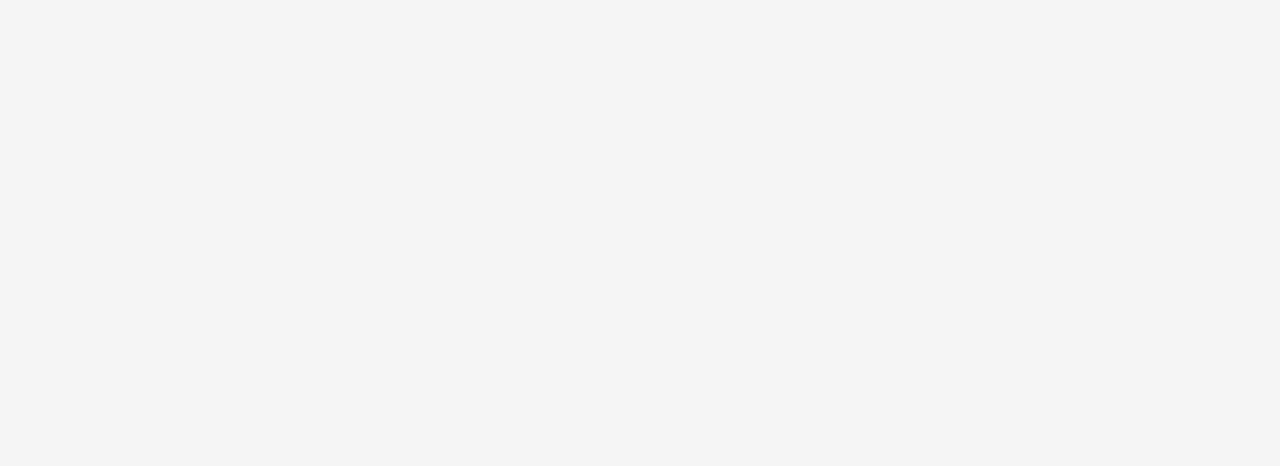
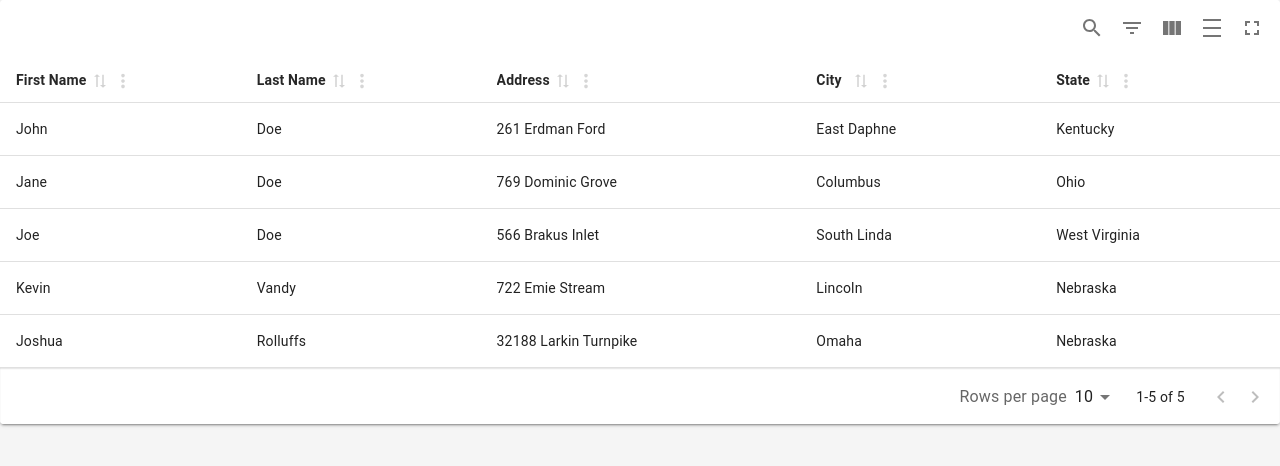
Before and after one commit to genet2121/2FCapital_frontend, a React (Create React App) app: page /user in a window 1280 px wide. Before the commit this address had no page. Shown: the top 466 px of the page. Built offline with nearby package versions, Linux system fonts and the light colour scheme; the HTML template or start-up script is replaced by a standard one.

Commit message:
table component progress

```diff
--- a/package.json
+++ b/package.json
@@ -3,6 +3,8 @@
   "version": "0.1.0",
   "private": true,
   "dependencies": {
+    "@casl/ability": "^6.7.1",
+    "@casl/react": "^4.0.0",
     "@emotion/react": "^11.11.4",
     "@emotion/styled": "^11.11.5",
     "@mui/icons-material": "^5.15.14",
@@ -18,6 +20,7 @@
     "@types/react-router-dom": "^5.3.3",
     "axios": "^1.6.8",
     "chart.js": "^4.4.2",
+    "material-react-table": "^2.13.1",
     "react": "^18.2.0",
     "react-chartjs-2": "^5.2.0",
     "react-cookie": "^7.1.0",
--- a/src/App.tsx
+++ b/src/App.tsx
@@ -26,6 +26,7 @@ import UserRoles from "./Enums/UserRoles";
 import Utils from "./Models/Utils";
 import SignUpPage from "./Views/SignUp";
 import MiniDrawer from "./Views/TestPage";
+import UserTable from "./Views/UserTable";
 
 function App(params: any) {
 
@@ -197,6 +198,7 @@ function App(params: any) {
                                 <Route path="/signup" element={<SignUpPage/>}/>
                                 <Route path="/login" element={<LoginPage/>}/>
                                 <Route path="/ts" element={<MiniDrawer />}/>
+                                <Route path="/user" element={<UserTable />}/>
 
                             </Routes>
                             {/* {
--- /dev/null
+++ b/src/Components/Reusables/TableCom.tsx
@@ -0,0 +1,111 @@
+import { useMemo } from 'react';
+import {
+  MaterialReactTable,
+  useMaterialReactTable,
+  type MRT_ColumnDef,
+} from 'material-react-table';
+import React from 'react';
+import EditIcon from '@mui/icons-material/Edit';
+import DeleteIcon from '@mui/icons-material/Delete';
+//example data type
+type Person = {
+  name: {
+    firstName: string;
+    lastName: string;
+  };
+  address: string;
+  city: string;
+  state: string;
+};
+
+//nested data is ok, see accessorKeys in ColumnDef below
+const data: Person[] = [
+  {
+    name: {
+      firstName: 'John',
+      lastName: 'Doe',
+    },
+    address: '261 Erdman Ford',
+    city: 'East Daphne',
+    state: 'Kentucky',
+  },
+  {
+    name: {
+      firstName: 'Jane',
+      lastName: 'Doe',
+    },
+    address: '769 Dominic Grove',
+    city: 'Columbus',
+    state: 'Ohio',
+  },
+  {
+    name: {
+      firstName: 'Joe',
+      lastName: 'Doe',
+    },
+    address: '566 Brakus Inlet',
+    city: 'South Linda',
+    state: 'West Virginia',
+  },
+  {
+    name: {
+      firstName: 'Kevin',
+      lastName: 'Vandy',
+    },
+    address: '722 Emie Stream',
+    city: 'Lincoln',
+    state: 'Nebraska',
+  },
+  {
+    name: {
+      firstName: 'Joshua',
+      lastName: 'Rolluffs',
+    },
+    address: '32188 Larkin Turnpike',
+    city: 'Omaha',
+    state: 'Nebraska',
+  },
+];
+
+const Example = () => {
+  //should be memoized or stable
+  const columns = useMemo<MRT_ColumnDef<Person>[]>(
+    () => [
+      {
+        accessorKey: 'name.firstName', //access nested data with dot notation
+        header: 'First Name',
+        size: 150,
+      },
+      {
+        accessorKey: 'name.lastName',
+        header: 'Last Name',
+        size: 150,
+      },
+      {
+        accessorKey: 'address', //normal accessorKey
+        header: 'Address',
+        size: 200,
+      },
+      {
+        accessorKey: 'city',
+        header: 'City',
+        size: 150,
+      },
+      {
+        accessorKey: 'state',
+        header: 'State',
+        size: 150,
+      },
+    ],
+    [],
+  );
+
+  const table = useMaterialReactTable({
+    columns,
+    data, //data must be memoized or stable (useState, useMemo, defined outside of this component, etc.)
+  });
+
+  return <MaterialReactTable table={table} />;
+};
+
+export default Example;
--- /dev/null
+++ b/src/Views/UserTable.tsx
@@ -0,0 +1,11 @@
+import React from 'react';
+import Example from '../Components/Reusables/TableCom';
+
+
+function UserTable() {
+    return(
+        <Example />
+    );
+
+}
+export default UserTable;
```
